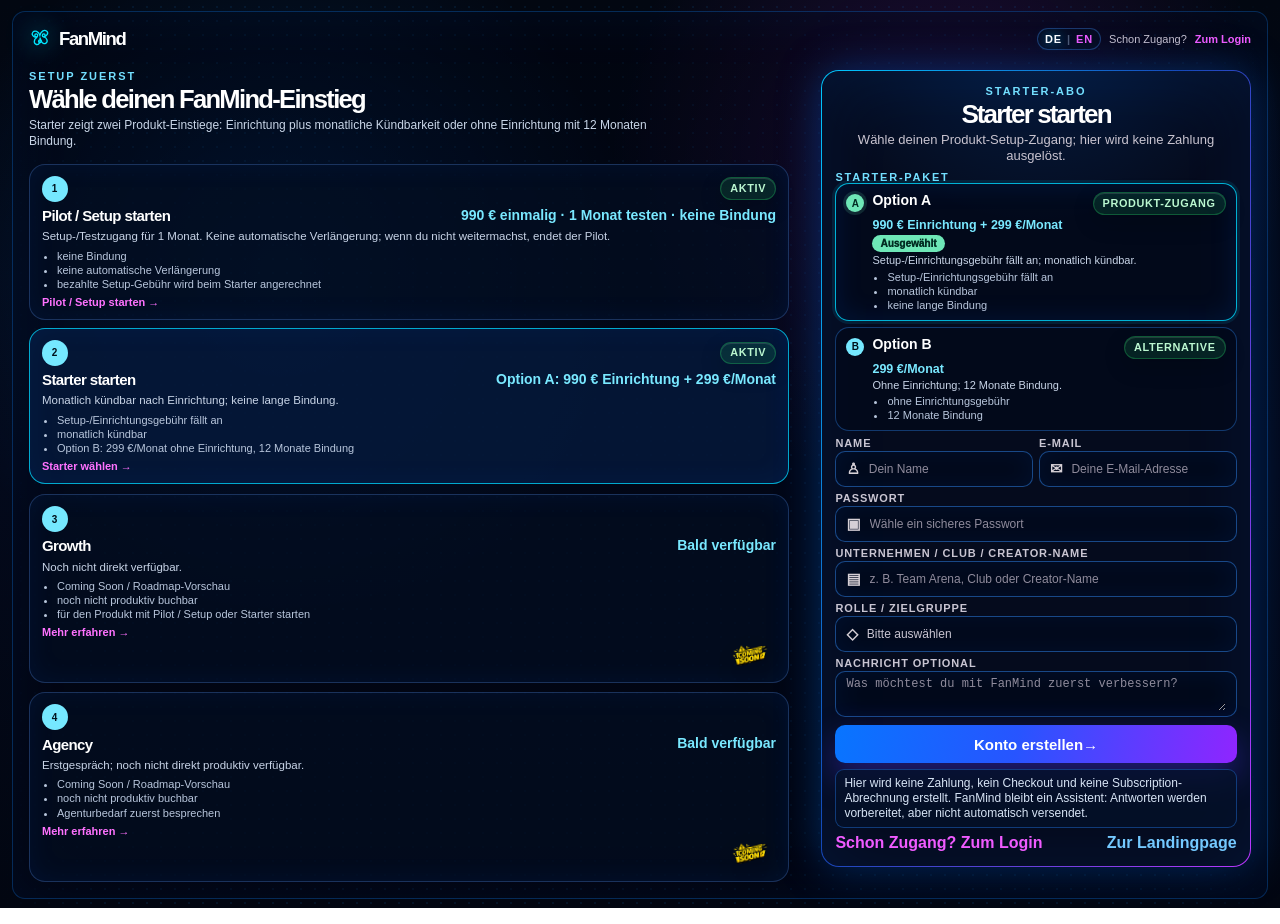
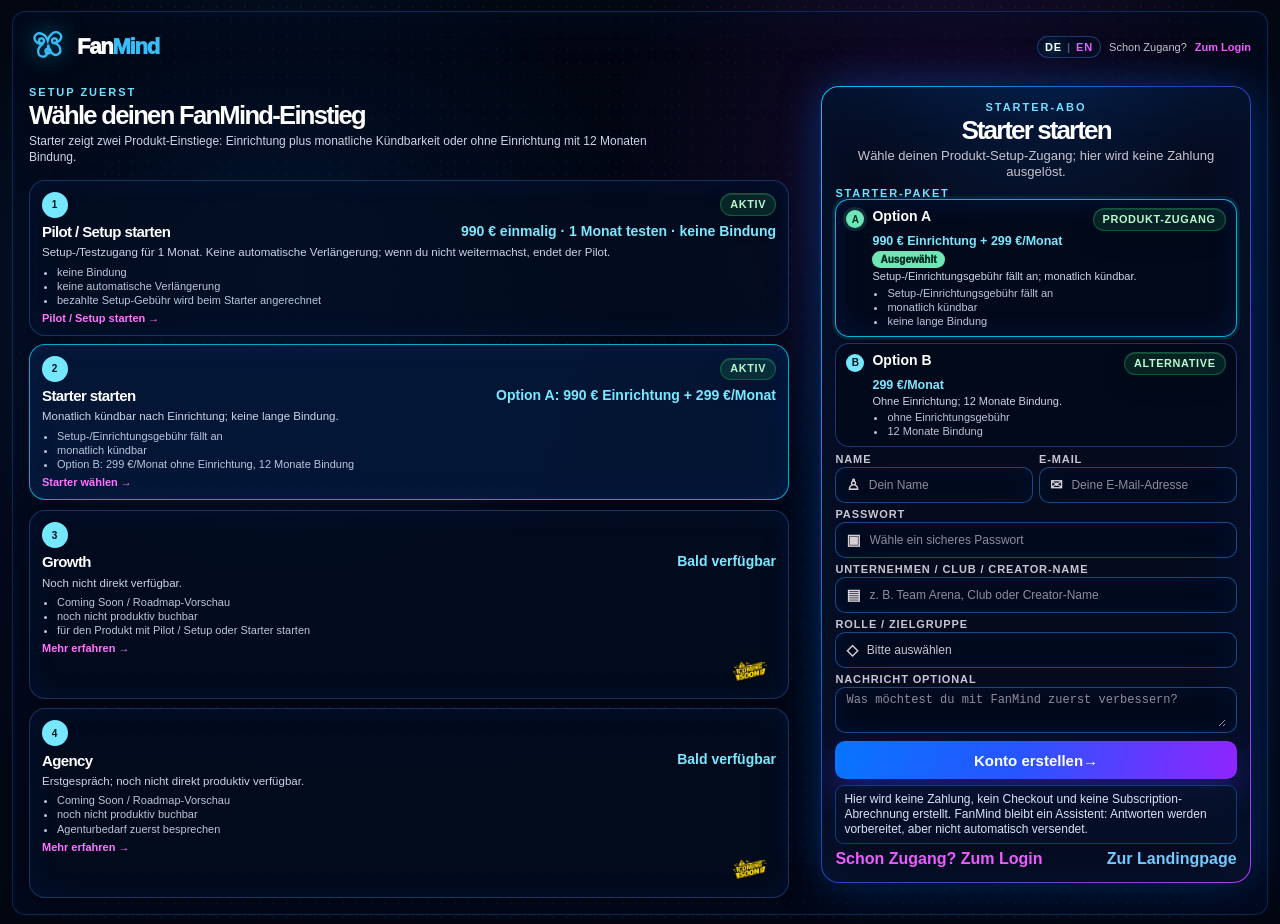
Before and after one commit to Bernds-tech/FanMind, a Next.js app: page /register in a window 1280 px wide. Built offline with nearby package versions, Linux system fonts and the light colour scheme.

Commit message:
Remove FanMind logo background badge

```diff
--- a/src/app/dashboard/dashboard.module.css
+++ b/src/app/dashboard/dashboard.module.css
@@ -107,19 +107,12 @@
   display: inline-flex;
   align-items: center;
   max-width: 100%;
-  border: 1px solid rgba(96, 165, 250, 0.28);
-  border-radius: 12px;
-  padding: 8px 12px;
   color: #ffffff;
   font-size: 22px;
   font-weight: 950;
   letter-spacing: -0.055em;
   line-height: 1;
   white-space: nowrap;
-  background: #020617;
-  box-shadow:
-    inset 0 1px 0 rgba(255, 255, 255, 0.08),
-    0 14px 28px rgba(0, 0, 0, 0.24);
 }
 
 .logoWordFan {
@@ -136,18 +129,12 @@
   justify-content: center;
   width: 38px;
   height: 38px;
-  border: 1px solid rgba(96, 165, 250, 0.28);
-  border-radius: 12px;
   color: #ffffff;
   font-size: 18px;
   font-weight: 950;
   letter-spacing: -0.075em;
   line-height: 1;
   white-space: nowrap;
-  background: #020617;
-  box-shadow:
-    inset 0 1px 0 rgba(255, 255, 255, 0.08),
-    0 14px 28px rgba(0, 0, 0, 0.24);
 }
 
 .logoMarkFan {
--- a/src/app/register/page.tsx
+++ b/src/app/register/page.tsx
@@ -7,6 +7,7 @@ import { createSupabaseBrowserClient, syncSupabaseSessionForServer } from "@/lib
 import { getRegistrationCommercialTerms, isPlanId, resolvePlanId, type CommercialOption, type ProductiveCommercialOption } from "@/lib/plans";
 import type { PlanId } from "@/config/plans";
 import FeatureStatusLabel, { type FeatureStatusLabelVariant } from "@/components/FeatureStatusLabel";
+import { FanMindLogo } from "@/components/FanMindLogo";
 import { fanmindCopy, getFanMindLanguage, landingPath, localizedPath, type FanMindLanguage } from "@/lib/fanmindCopy";
 import styles from "./register.module.css";
 
@@ -96,19 +97,6 @@ function showPlanStatusBadge(planId: RegisterPlanId) {
   return !isPreviewPlan(planId);
 }
 
-function FanMindLogo({ language }: { language: FanMindLanguage }) {
-  return (
-    <a className={styles.logo} href={landingPath(language)} aria-label={language === "en" ? "Open FanMind landing page" : "FanMind Landingpage öffnen"}>
-      <svg viewBox="0 0 52 52" aria-hidden="true" className={styles.logoMark}>
-        <path d="M25.7 17.2C22.7 7.8 13.5 4.6 9.2 9.7c-4.4 5.1.4 13.1 10.1 12.2-8.8 4.9-8.6 15.4-1.7 17.1 6.8 1.6 10.2-7.4 8.4-16.4 1.8 9 6.8 16.7 13.1 13.7 6.4-3 4.6-13.3-5-16.1 9.7-.3 12.7-9.4 7.1-13.2-5.6-3.9-13.5 1.5-15.5 10.2Z" />
-        <circle cx="17.1" cy="17.5" r="3.4" />
-        <circle cx="34.9" cy="17.5" r="3.4" />
-        <circle cx="25.9" cy="31.5" r="3.4" />
-      </svg>
-      <span>FanMind</span>
-    </a>
-  );
-}
 
 function getPlanSelectionCopy(language: FanMindLanguage): PlanSelectionCopy[] {
   if (language === "en") {
@@ -468,7 +456,7 @@ export default function RegisterPage({ searchParams }: RegisterPageProps) {
       <div className={styles.gridPattern} aria-hidden="true" />
       <section className={styles.shell} aria-label={language === "en" ? "FanMind access" : "FanMind Zugang"}>
         <header className={styles.header}>
-          <FanMindLogo language={language} />
+          <FanMindLogo className={styles.logo} compact href={language === "en" ? "/landing-v2?lang=en" : "/landing-v2"} ariaLabel={language === "en" ? "Open FanMind landing page" : "FanMind Landingpage öffnen"} />
           <nav className={styles.topLinks} aria-label="Registrierung Navigation">
             <LanguageSwitch language={language} planId={selectedPlanId} />
             <span>{copy.loginPrompt}</span>
--- a/src/components/FanMindLogo.module.css
+++ b/src/components/FanMindLogo.module.css
@@ -13,25 +13,26 @@
 .logoCompact {
   flex-direction: row;
   align-items: center;
-  gap: 0;
 }
 
 .logoMarkOnly {
   align-items: center;
 }
 
+.logoIdentity {
+  display: inline-flex;
+  align-items: center;
+  gap: 10px;
+  max-width: 100%;
+  min-width: 0;
+  line-height: 1;
+}
+
 .logoWordmark {
   display: inline-flex;
   align-items: center;
   max-width: 100%;
-  border: 1px solid rgba(96, 165, 250, 0.28);
-  border-radius: 12px;
-  padding: 8px 12px;
   color: #ffffff;
-  background: #020617;
-  box-shadow:
-    inset 0 1px 0 rgba(255, 255, 255, 0.08),
-    0 14px 28px rgba(0, 0, 0, 0.24);
   font-size: 22px;
   font-weight: 950;
   letter-spacing: -0.055em;
@@ -39,13 +40,11 @@
   white-space: nowrap;
 }
 
-.logoWordFan,
-.logoMarkFan {
+.logoWordFan {
   color: #ffffff;
 }
 
-.logoWordMind,
-.logoMarkMind {
+.logoWordMind {
   color: #38bdf8;
 }
 
@@ -53,20 +52,20 @@
   display: inline-flex;
   align-items: center;
   justify-content: center;
+  flex: 0 0 auto;
   width: 38px;
   height: 38px;
-  border: 1px solid rgba(96, 165, 250, 0.28);
-  border-radius: 12px;
-  color: #ffffff;
-  background: #020617;
-  box-shadow:
-    inset 0 1px 0 rgba(255, 255, 255, 0.08),
-    0 14px 28px rgba(0, 0, 0, 0.24);
-  font-size: 18px;
-  font-weight: 950;
-  letter-spacing: -0.075em;
+  color: #38bdf8;
   line-height: 1;
-  white-space: nowrap;
+}
+
+.logoMark svg {
+  width: 100%;
+  height: 100%;
+  fill: none;
+  stroke: currentColor;
+  stroke-width: 3.1;
+  filter: drop-shadow(0 0 12px rgba(0, 216, 255, 0.54));
 }
 
 .logoSubtitle {
--- a/src/components/FanMindLogo.tsx
+++ b/src/components/FanMindLogo.tsx
@@ -4,6 +4,7 @@ type FanMindLogoProps = {
   compact?: boolean;
   className?: string;
   href?: string;
+  ariaLabel?: string;
   markOnly?: boolean;
   subtitle?: string;
 };
@@ -16,22 +17,28 @@ export function FanMindLogo({
   compact = false,
   className,
   href,
+  ariaLabel = "FanMind Start",
   markOnly = false,
   subtitle,
 }: FanMindLogoProps) {
   const content = (
     <>
-      {markOnly ? (
+      <span className={styles.logoIdentity}>
         <span className={styles.logoMark} aria-hidden="true">
-          <span className={styles.logoMarkFan}>F</span>
-          <span className={styles.logoMarkMind}>M</span>
+          <svg viewBox="0 0 52 52" focusable="false">
+            <path d="M25.7 17.2C22.7 7.8 13.5 4.6 9.2 9.7c-4.4 5.1.4 13.1 10.1 12.2-8.8 4.9-8.6 15.4-1.7 17.1 6.8 1.6 10.2-7.4 8.4-16.4 1.8 9 6.8 16.7 13.1 13.7 6.4-3 4.6-13.3-5-16.1 9.7-.3 12.7-9.4 7.1-13.2-5.6-3.9-13.5 1.5-15.5 10.2Z" />
+            <circle cx="17.1" cy="17.5" r="3.4" />
+            <circle cx="34.9" cy="17.5" r="3.4" />
+            <circle cx="25.9" cy="31.5" r="3.4" />
+          </svg>
         </span>
-      ) : (
-        <span className={styles.logoWordmark}>
-          <span className={styles.logoWordFan}>Fan</span>
-          <span className={styles.logoWordMind}>Mind</span>
-        </span>
-      )}
+        {!markOnly && (
+          <span className={styles.logoWordmark}>
+            <span className={styles.logoWordFan}>Fan</span>
+            <span className={styles.logoWordMind}>Mind</span>
+          </span>
+        )}
+      </span>
       {subtitle && !compact && <small className={styles.logoSubtitle}>{subtitle}</small>}
     </>
   );
@@ -45,7 +52,7 @@ export function FanMindLogo({
 
   if (href) {
     return (
-      <a className={logoClassName} href={href} aria-label="FanMind Start">
+      <a className={logoClassName} href={href} aria-label={ariaLabel}>
         {content}
       </a>
     );
```
Also changed, not shown: src/app/datenschutz/page.tsx (+2 -11 lines), src/app/login/page.tsx (+2 -14 lines).
